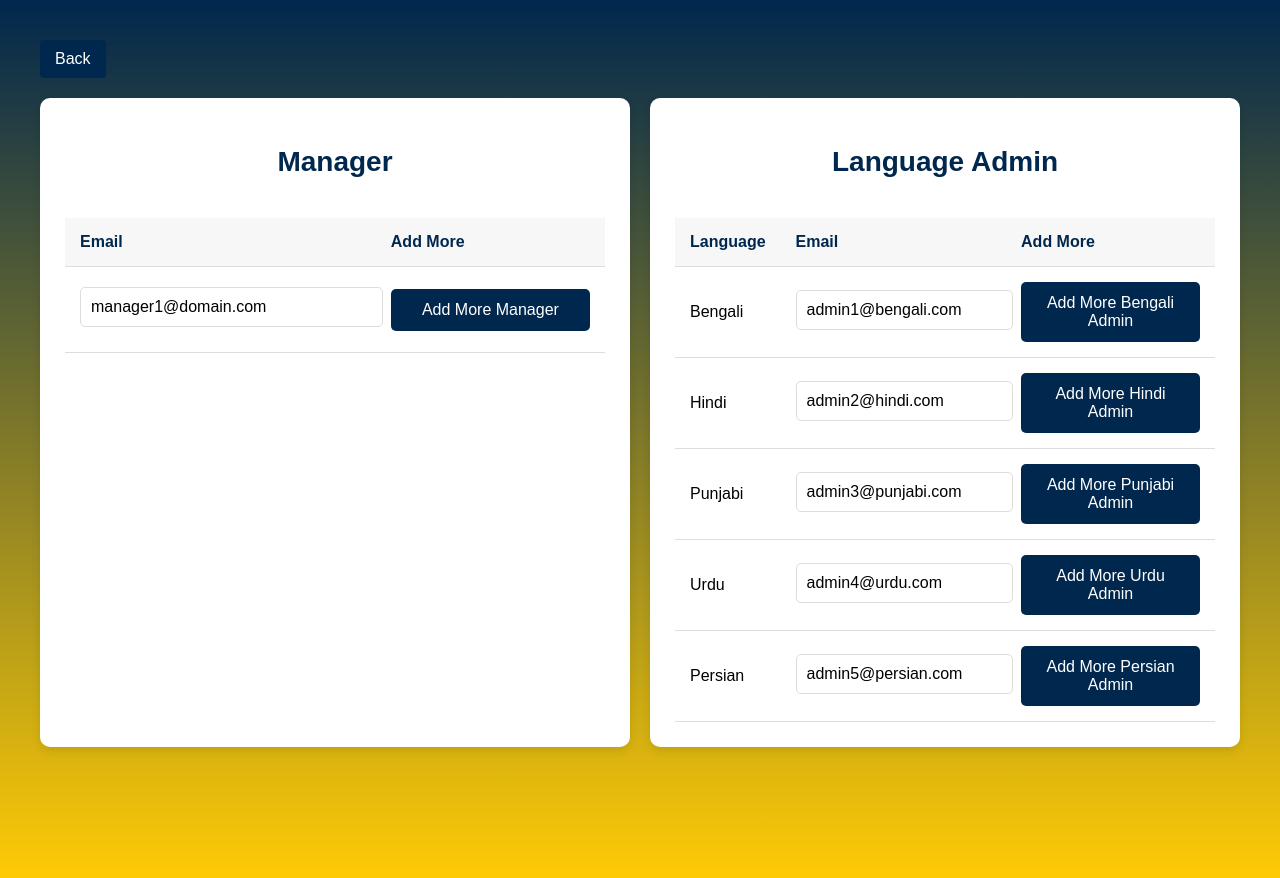
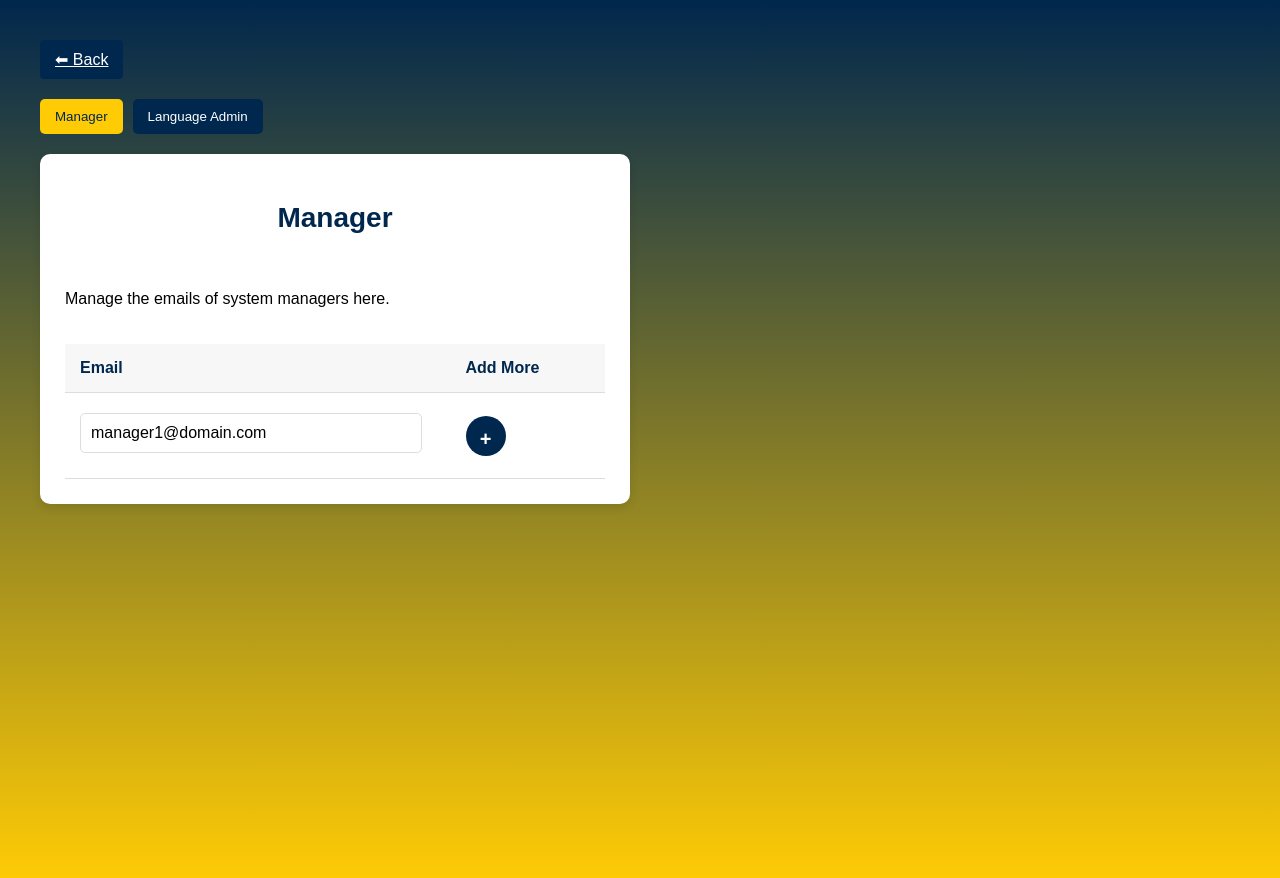
Before and after one commit to adibhalizam/South-Asian-Multilingual-Dictionary, a React (Create React App) app in the folder frontend/: page /user-management in a window 1280 px wide. Built offline with nearby package versions, Linux system fonts and the light colour scheme.

Commit message:
add file

```diff
--- a/frontend/src/pages/UserManagementPage.js
+++ b/frontend/src/pages/UserManagementPage.js
@@ -1,9 +1,10 @@
 import React, { useState } from 'react';
+import { Link } from 'react-router-dom';
 import './styles/UserManagement.css';
 
 const UserManagementPage = () => {
   // Initial state with predefined admins
-  const [managerEmails, setManagerEmails] = useState(['manager1@domain.com']);  // Example manager emails
+  const [managerEmails, setManagerEmails] = useState(['manager1@domain.com']); // Example manager emails
   const [languages, setLanguages] = useState({
     Bengali: ['admin1@bengali.com'],
     Hindi: ['admin2@hindi.com'],
@@ -11,6 +12,8 @@ const UserManagementPage = () => {
     Urdu: ['admin4@urdu.com'],
     Persian: ['admin5@persian.com'],
   });
+
+  const [activeTab, setActiveTab] = useState('manager'); // State to track the active tab
 
   // Handle manager email change
   const handleManagerEmailChange = (index, e) => {
@@ -38,14 +41,40 @@ const UserManagementPage = () => {
     setLanguages(updatedLanguages);
   };
 
+  // Tab switch handler
+  const switchTab = (tab) => {
+    setActiveTab(tab);
+  };
+
   return (
     <div className="user-management-page">
-      <button className="back-button">Back</button>
+      {/* Back button */}
+      <Link to="/content" className="back-button">⬅ Back</Link>
 
-      <div className="content-container">
+      {/* Tabs navigation */}
+      <div className="tabs-container">
+        <div className="tabs">
+          <button
+            className={`tab ${activeTab === 'manager' ? 'active' : ''}`}
+            onClick={() => switchTab('manager')}
+          >
+            Manager
+          </button>
+          <button
+            className={`tab ${activeTab === 'language-admin' ? 'active' : ''}`}
+            onClick={() => switchTab('language-admin')}
+          >
+            Language Admin
+          </button>
+        </div>
+
+        {/* Tab content */}
+        <div className="tab-content">
           {/* Manager Section */}
+          {activeTab === 'manager' && (
             <div className="manager-section">
               <h2>Manager</h2>
+              <p>Manage the emails of system managers here.</p>
               <table className="table">
                 <thead>
                   <tr>
@@ -65,10 +94,9 @@ const UserManagementPage = () => {
                         />
                       </td>
                       <td>
-                    {/* Add More button for Manager */}
                         {index === managerEmails.length - 1 && (
                           <button onClick={handleAddManagerEmail} className="add-more">
-                        Add More Manager
+                            +
                           </button>
                         )}
                       </td>
@@ -77,23 +105,16 @@ const UserManagementPage = () => {
                 </tbody>
               </table>
             </div>
+          )}
 
           {/* Language Admin Section */}
+          {activeTab === 'language-admin' && (
             <div className="language-admin-section">
               <h2>Language Admin</h2>
-          <table className="table">
-            <thead>
-              <tr>
-                <th>Language</th>
-                <th>Email</th>
-                <th>Add More</th>
-              </tr>
-            </thead>
-            <tbody>
+              <p>Add and manage administrators for each language.</p>
               {Object.keys(languages).map((language) => (
-                <tr key={language}>
-                  <td>{language}</td>
-                  <td>
+                <div className="language-admin" key={language}>
+                  <h3>{language}</h3>
                   {languages[language].map((email, index) => (
                     <div key={index}>
                       <input
@@ -104,19 +125,16 @@ const UserManagementPage = () => {
                       />
                     </div>
                   ))}
-                  </td>
-                  <td>
-                    {/* Add More button for each language */}
-                    {languages[language].length > 0 && (
-                      <button onClick={() => handleAddLanguageEmail(language)} className="add-more">
-                        Add More {language} Admin
+                  <button
+                    onClick={() => handleAddLanguageEmail(language)}
+                    className="add-more"
+                  >
+                    +
                   </button>
+                </div>
+              ))}
+            </div>
           )}
-                  </td>
-                </tr>
-              ))}
-            </tbody>
-          </table>
         </div>
       </div>
     </div>
--- a/frontend/src/pages/styles/UserManagement.css
+++ b/frontend/src/pages/styles/UserManagement.css
@@ -23,7 +23,7 @@ body {
   margin-bottom: 20px;
 }
 
-button {
+.back-button {
   padding: 10px 15px;
   font-size: 16px;
   background-color: #00274d;
@@ -34,7 +34,7 @@ button {
   transition: background-color 0.3s ease;
 }
 
-button:hover {
+.back-button:hover {
   background-color: #ffcb05;
 }
 
@@ -92,7 +92,7 @@ button:hover {
 /* Input styles */
 input[type="email"] {
   padding: 10px;
-  width: 100%;
+  width: 90%;
   font-size: 16px;
   border-radius: 5px;
   border: 1px solid #ddd;
@@ -129,3 +129,68 @@ button.add-more:hover {
   margin-top: 5px;
   margin-bottom: 10px;
 }
+
+/* Tabs container */
+.tabs-container {
+  display: flex;
+  flex-direction: column;
+}
+
+.tabs {
+  display: flex;
+  gap: 10px;
+  margin-bottom: 20px;
+}
+
+.tab {
+  padding: 10px 15px;
+  background-color: #00274d;
+  color: white;
+  border-radius: 5px;
+  cursor: pointer;
+  border: none;
+  transition: background-color 0.3s ease;
+}
+
+.tab:hover {
+  background-color: #ffcb05;
+}
+
+.tab.active {
+  background-color: #ffcb05;
+  color: #00274d;
+}
+
+.tab-pane {
+  display: none;
+}
+
+.tab-pane.active {
+  display: block;
+}
+
+/* Language Admin Section */
+.language-admin {
+  margin-bottom: 20px;
+}
+
+.language-admin h3 {
+  margin-top: 0;
+  color: #00274d;
+  font-size: 20px;
+}
+
+/* FAB for add buttons */
+button.add-more {
+  width: 40px;
+  height: 40px;
+  border-radius: 50%;
+  background-color: #00274d;
+  color: white;
+  font-size: 20px;
+  font-weight: bold;
+}
+
+button.add-more:hover {
+  background-color: #ffcb05;
+}
```
Also changed, not shown: 2 other files (tests, documents, lock files or other folders). Lines whose indentation alone changed are shown as unchanged.
